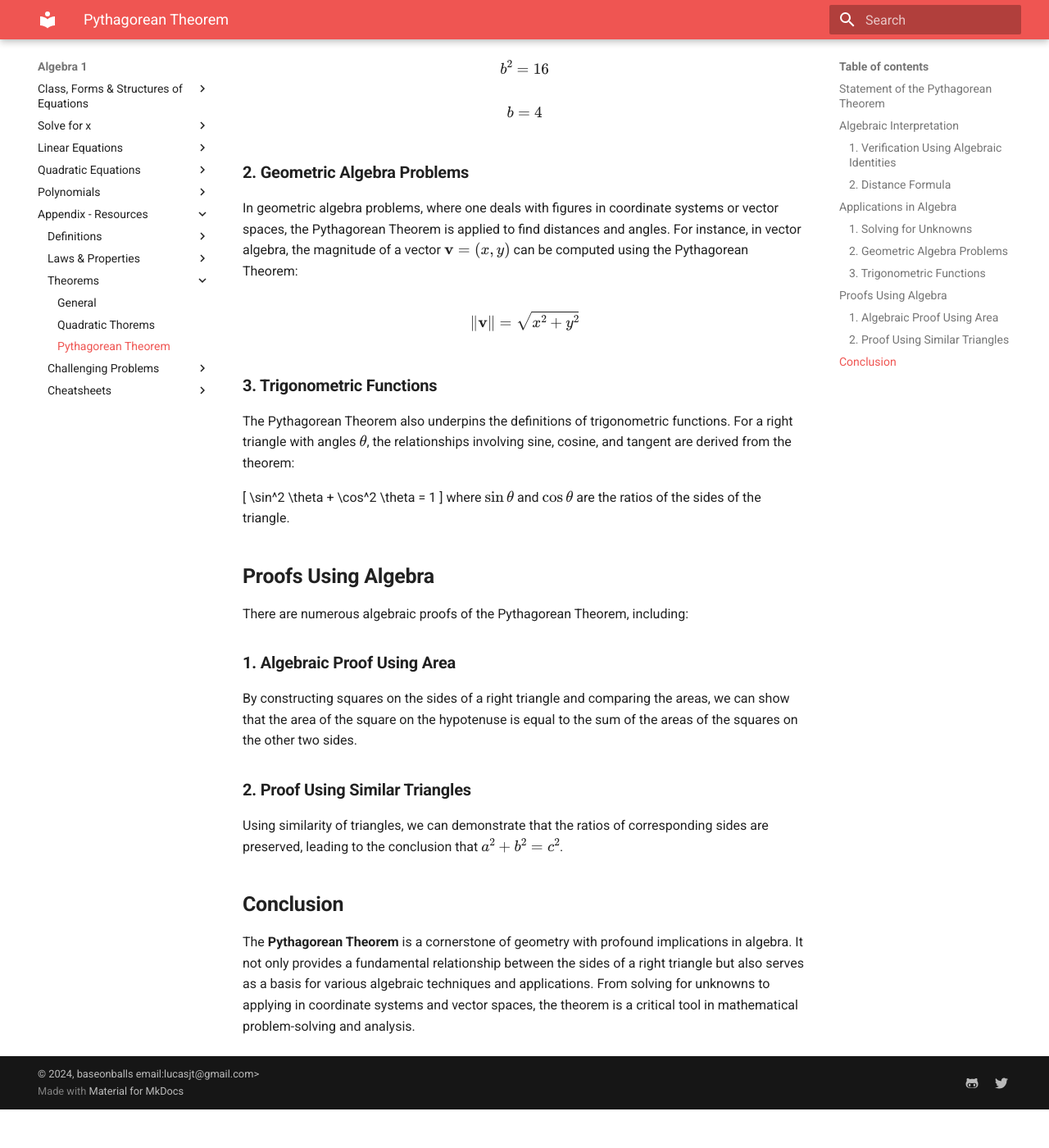
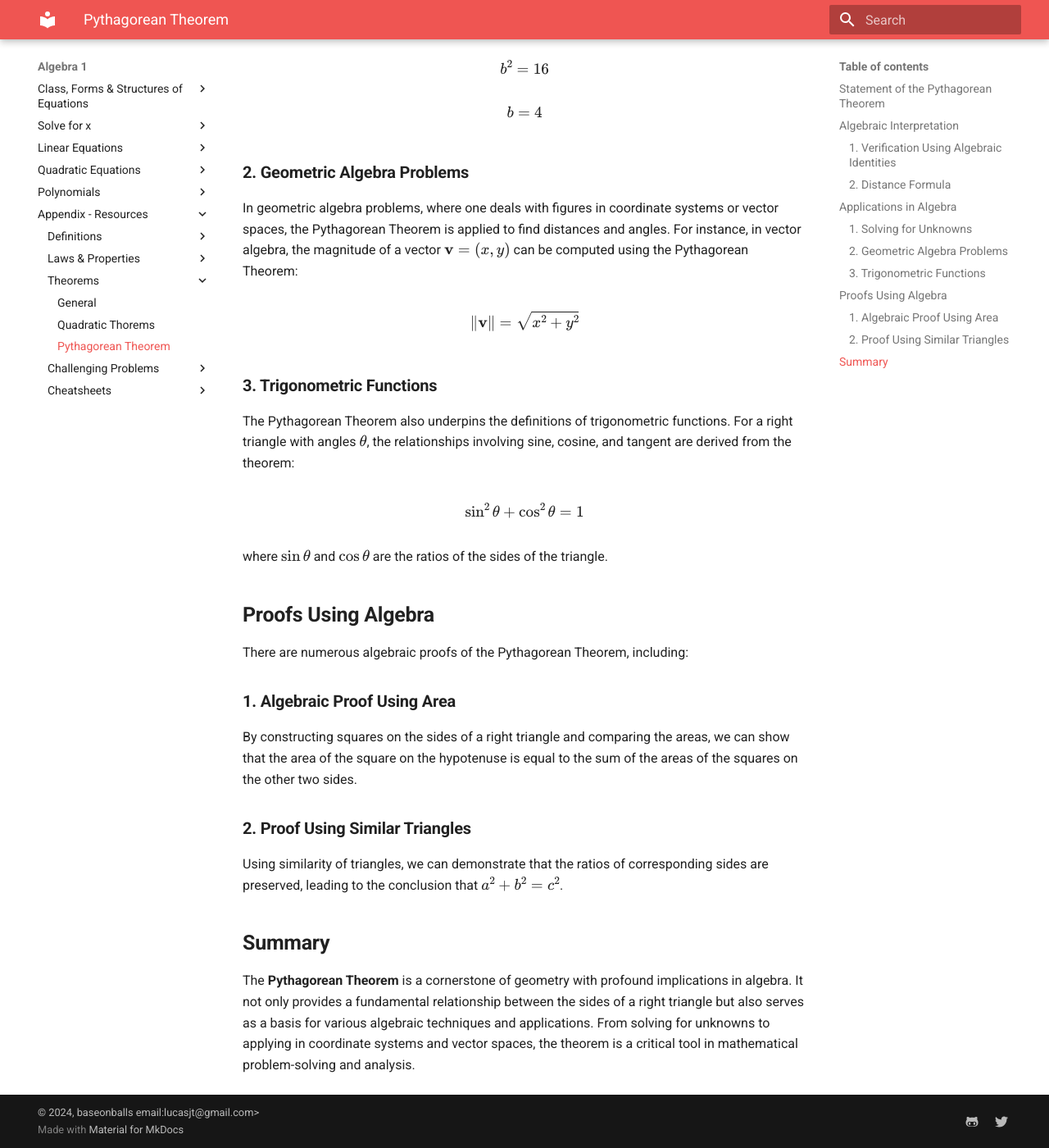
Before and after one commit to baseonballs/mpower-sitedocs, an MkDocs documentation site: the page built from site-docs/mathematics/a1/appendix/pythagoren_theorem.md, in a window 1280 px wide and 1400 px high, scrolled down 2045 px. Shown: the whole window at 82% size. Built offline with MkDocs 1.6.1 and Material for MkDocs 9.7.7, drawn with Linux system fonts in a browser that asks for light colours; formulas are drawn with MathJax 3; before the commit the page ends 3398 px from its top, so only the background shows below that.

Commit message:
Fixed formawtting of pythagorean theorem.

```diff
--- a/site-docs/mathematics/a1/appendix/pythagoren_theorem.md
+++ b/site-docs/mathematics/a1/appendix/pythagoren_theorem.md
@@ -95,6 +95,7 @@ The Pythagorean Theorem also underpins the definitions of trigonometric function
 \[
 \sin^2 \theta + \cos^2 \theta = 1
 \]
+
 where \(\sin \theta\) and \(\cos \theta\) are the ratios of the sides of the triangle.
 
 ## **Proofs Using Algebra**
@@ -109,6 +110,6 @@ By constructing squares on the sides of a right triangle and comparing the areas
 
 Using similarity of triangles, we can demonstrate that the ratios of corresponding sides are preserved, leading to the conclusion that \(a^2 + b^2 = c^2\).
 
-## **Conclusion**
+## **Summary**
 
 The **Pythagorean Theorem** is a cornerstone of geometry with profound implications in algebra. It not only provides a fundamental relationship between the sides of a right triangle but also serves as a basis for various algebraic techniques and applications. From solving for unknowns to applying in coordinate systems and vector spaces, the theorem is a critical tool in mathematical problem-solving and analysis.
```
